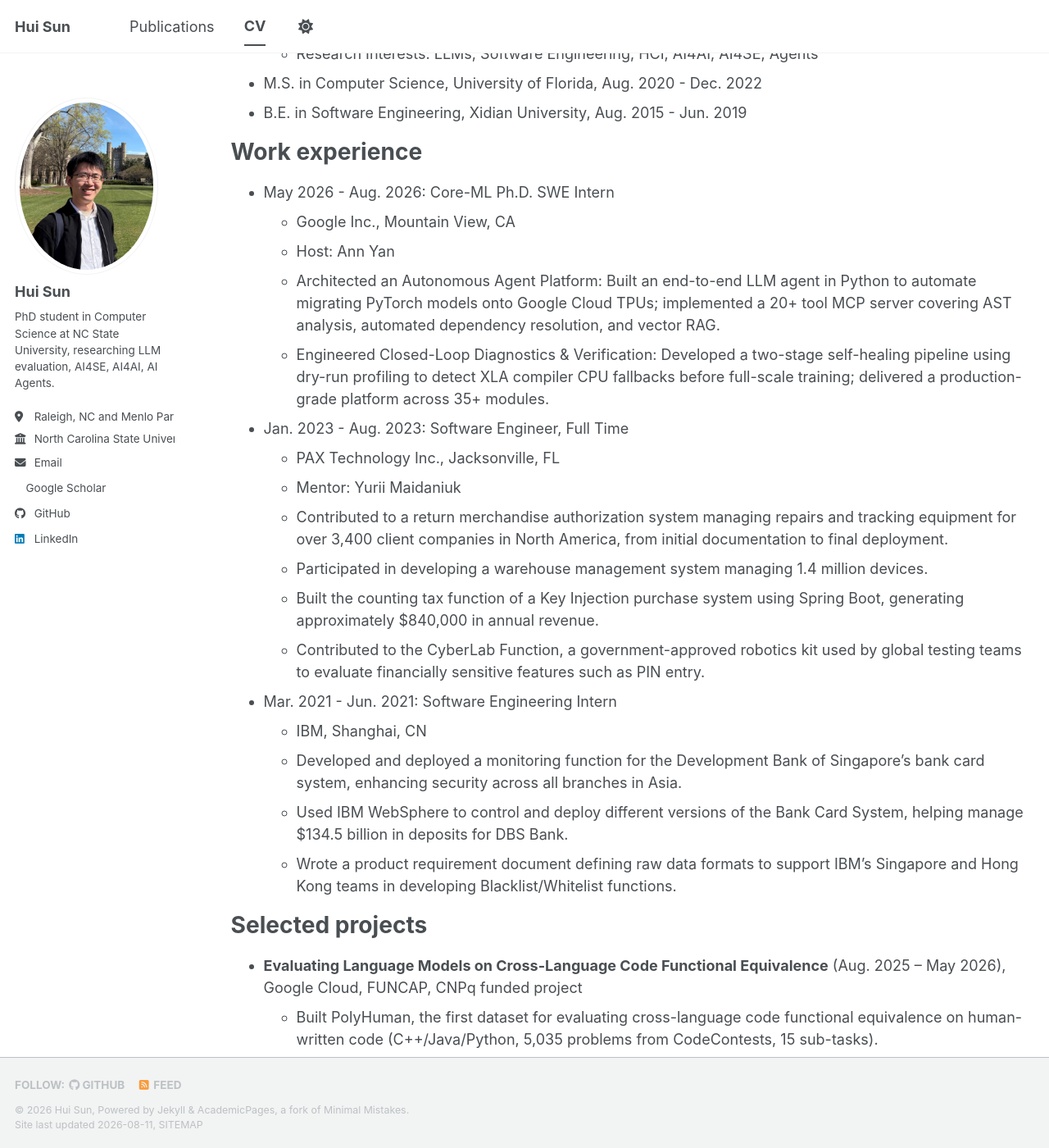
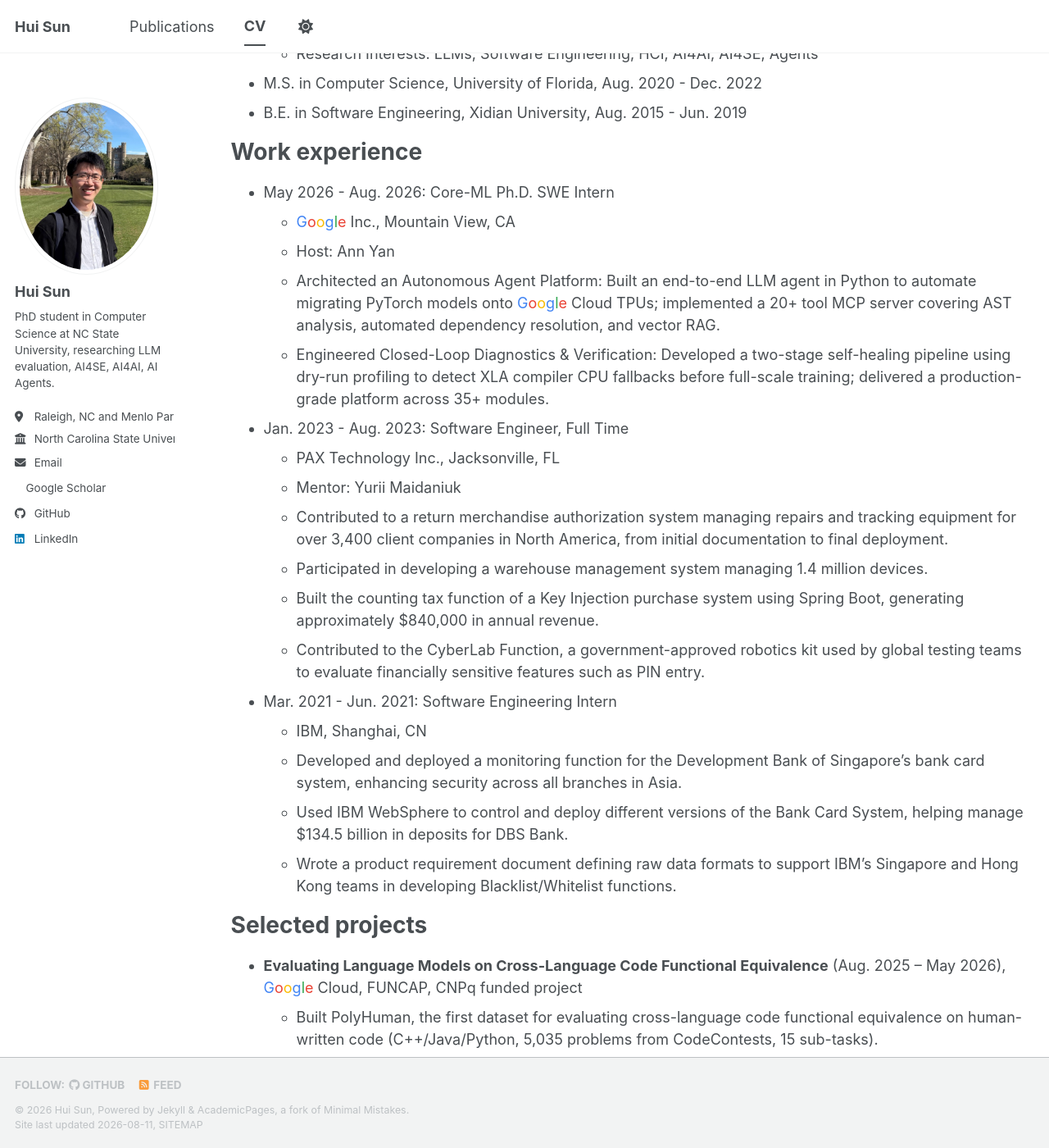
Before and after one commit to Sunhui26yeah/Sunhui26yeah.github.io, a Jekyll site: the page built from _pages/cv.md, in a window 1280 px wide and 1400 px high, scrolled down 279 px. Shown: the whole window at 82% size. Built offline with Jekyll 4.4.1, drawn with Linux system fonts in a browser that asks for light colours; a style sheet for code colours, icons or effects is not loaded.

Commit message:
Color "Google" mentions with brand colors
Applied to prose on About/CV/Publications pages; left formal
publication citations unstyled.

Co-Authored-By: Claude Sonnet 5 <noreply@anthropic.com>

```diff
--- /dev/null
+++ b/_includes/google-colored.html
@@ -0,0 +1 @@
+<span style="color:#4285F4">G</span><span style="color:#EA4335">o</span><span style="color:#FBBC05">o</span><span style="color:#4285F4">g</span><span style="color:#34A853">l</span><span style="color:#EA4335">e</span>
--- a/_pages/cv.md
+++ b/_pages/cv.md
@@ -22,9 +22,9 @@ Education
 Work experience
 ======
 * May 2026 - Aug. 2026: Core-ML Ph.D. SWE Intern
-  * Google Inc., Mountain View, CA
+  * {% include google-colored.html %} Inc., Mountain View, CA
   * Host: Ann Yan
-  * Architected an Autonomous Agent Platform: Built an end-to-end LLM agent in Python to automate migrating PyTorch models onto Google Cloud TPUs; implemented a 20+ tool MCP server covering AST analysis, automated dependency resolution, and vector RAG.
+  * Architected an Autonomous Agent Platform: Built an end-to-end LLM agent in Python to automate migrating PyTorch models onto {% include google-colored.html %} Cloud TPUs; implemented a 20+ tool MCP server covering AST analysis, automated dependency resolution, and vector RAG.
   * Engineered Closed-Loop Diagnostics & Verification: Developed a two-stage self-healing pipeline using dry-run profiling to detect XLA compiler CPU fallbacks before full-scale training; delivered a production-grade platform across 35+ modules.
 
 * Jan. 2023 - Aug. 2023: Software Engineer, Full Time
@@ -43,7 +43,7 @@ Work experience
 
 Selected projects
 ======
-* **Evaluating Language Models on Cross-Language Code Functional Equivalence** (Aug. 2025 – May 2026), Google Cloud, FUNCAP, CNPq funded project
+* **Evaluating Language Models on Cross-Language Code Functional Equivalence** (Aug. 2025 – May 2026), {% include google-colored.html %} Cloud, FUNCAP, CNPq funded project
   * Built PolyHuman, the first dataset for evaluating cross-language code functional equivalence on human-written code (C++/Java/Python, 5,035 problems from CodeContests, 15 sub-tasks).
   * Systematic evaluation of 9 open- and closed-source models shows accuracy drops from 0.998 on synthetic code to 0.84 on human-written code.
   * Manual analysis of 81 misjudged cases produced a three-tier failure hierarchy: Knowledge Failures (21%), Abstraction-Level Reasoning Failures (53%), and dataset-labeling issues (19%).
--- a/_pages/publications.html
+++ b/_pages/publications.html
@@ -6,7 +6,7 @@ author_profile: true
 ---
 
 {% if site.author.googlescholar %}
-  <div class="wordwrap">You can also find my articles on <a href="{{site.author.googlescholar}}">my Google Scholar profile</a>.</div>
+  <div class="wordwrap">You can also find my articles on <a href="{{site.author.googlescholar}}">my {% include google-colored.html %} Scholar profile</a>.</div>
 {% endif %}
 
 {% include base_path %}
```
Also changed, not shown: _pages/about.md (+2 -2 lines).
